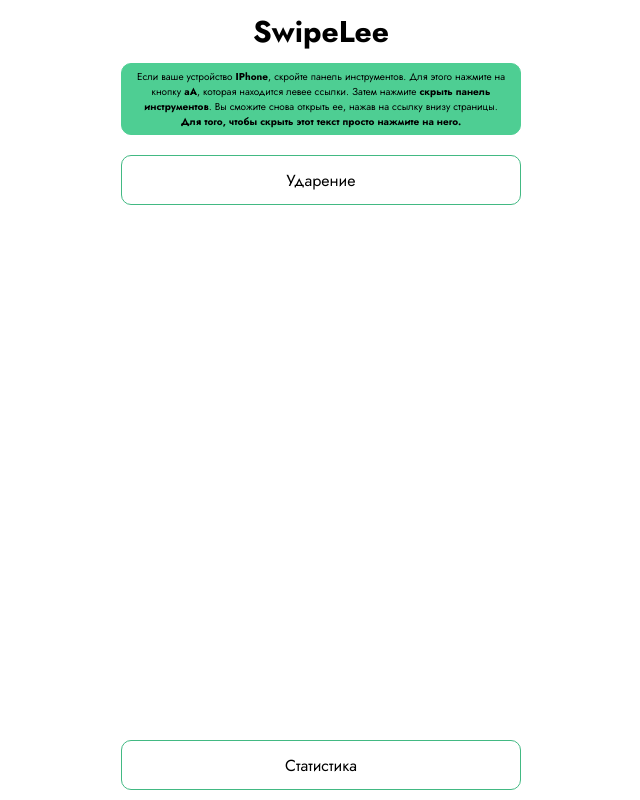
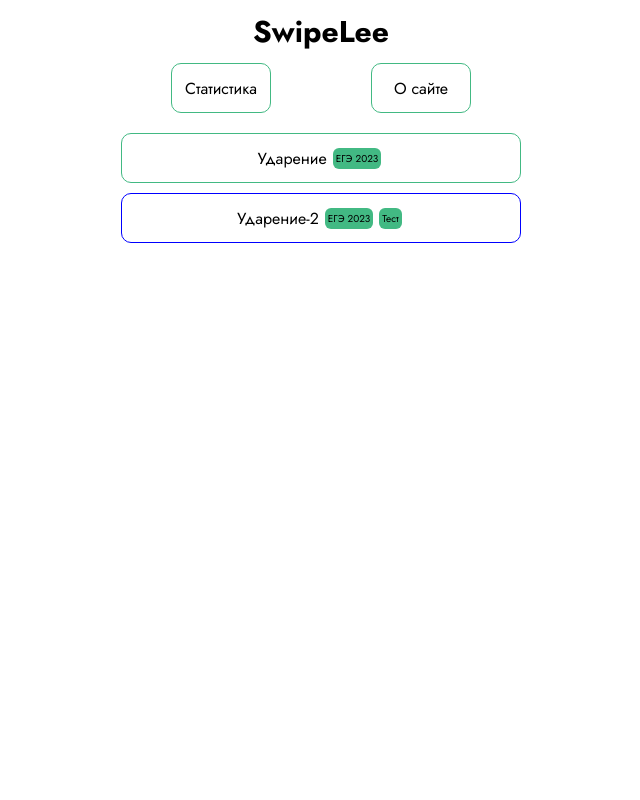
Before and after one commit to Can4k/SwipeLee, a Vue app in the folder frontend/: page / in a window 1280 px wide. Shown: the whole page, without its empty margins (319-959 px from the left). Built offline with nearby package versions, Linux system fonts and the light colour scheme.

Commit message:
added: Ударение-2 Кастомные стили на кнопки Страница about
changed:
MainView изменен дизайн

```diff
--- a/frontend/src/App.vue
+++ b/frontend/src/App.vue
@@ -31,4 +31,13 @@
 </script>
 
 <style>
+.v-enter-active,
+.v-leave-active {
+  transition: opacity 0.5s ease;
+}
+
+.v-enter-from,
+.v-leave-to {
+  opacity: 0;
+}
 </style>
--- a/frontend/src/UI/BackButton.vue
+++ b/frontend/src/UI/BackButton.vue
@@ -1,5 +1,5 @@
 <template>
-  <div class="BackButton">
+  <div @click="toMain()" class="BackButton">
     <div class="flexx">
       Назад
     </div>
@@ -8,7 +8,12 @@
 
 <script>
 export default {
-  name: "BackButton"
+  name: "BackButton",
+  methods: {
+    toMain() {
+      location.replace('/');
+    }
+  }
 }
 </script>
 
--- a/frontend/src/UI/WideButton.vue
+++ b/frontend/src/UI/WideButton.vue
@@ -1,14 +1,23 @@
 <template>
-  <div class="WideButton">
+  <div :style="style" class="WideButton">
     <div class="wrapper">
       <slot></slot>
+      <div v-if="tags && tags.length" class="tag-wrapper">
+        <div class="tag" v-for="tag in tags">
+          {{tag}}
+        </div>
+      </div>
     </div>
   </div>
 </template>
 
 <script>
 export default {
-  name: "WideButton"
+  name: "WideButton",
+  props: {
+    tags: Array,
+    style: Object
+  },
 }
 </script>
 
@@ -32,5 +41,20 @@
 }
 .wrapper {
   word-break: break-all;
+  width: 100%;
+  display: flex;
+  align-items: center;
+  justify-content: center;
+}
+.tag {
+  font-size: 10px;
+  background-color: #42b983;
+  border-radius: 6px;
+  padding: 3px;
+  margin: 3px;
+}
+.tag-wrapper {
+  display: flex;
+  margin-left: 3px;
 }
 </style>
--- a/frontend/src/router/index.js
+++ b/frontend/src/router/index.js
@@ -2,6 +2,7 @@
 import MainView from "@/views/MainView.vue";
 import StatView from "@/views/StatView.vue";
 import PlayView from "@/views/PlayView.vue";
+import aboutView from "@/views/AboutView.vue";
 
 const routes = [
   {
@@ -18,6 +19,11 @@
     path: '/play/:type',
     name: 'play',
     component: PlayView
+  },
+  {
+    path: '/about',
+    name: 'about',
+    component: aboutView
   }
 ]
 
--- a/frontend/src/store/index.js
+++ b/frontend/src/store/index.js
@@ -1,49 +1,73 @@
 import { createStore } from 'vuex'
 export default createStore({
   state: {
-    types: ["Ударение"], // , "Правописание", "Кек-Слова"], // должны получатся с сервера,
-    enTypes: ["accent"], //, "spelling", "kek-words"],
+    types: ["Ударение", "Ударение-2"], // , "Правописание", "Кек-Слова"], // должны получатся с сервера,
+    enTypes: ["accent", "accenttest"], //, "spelling", "kek-words"],
     vowels: 'аяуюоеёэиы',
-    stats: {
+    stat: {
       "accent": {
         amountAll: 0,
         amountOk: 0
       },
-      "spelling": {
+      "accenttest": {
         amountAll: 0,
         amountOk: 0,
       },
-      "kek-words": {
-        amountAll: 0,
-        amountOk: 0
-      }
     },
+    tags: {
+      "accent": ['ЕГЭ 2023'],
+      "accenttest": ['ЕГЭ 2023', 'Тест']
+    },
+    style: {
+      "accent": {},
+      "accenttest": {'border' : '1px solid blue'},
+    },
+    description: {
+      "accent": "",
+      "accenttest": "В этом режиме все слова идут в том порядке, в котором они даны в исходном файле.",
+    }
   },
   getters: {
     percent: (state) => (title) => {
-      if (state.stats[title].amountAll) {
-        return Math.round(state.stats[title].amountOk / state.stats[title].amountAll * 100) + '%';
+      if (state.stat[title].amountAll) {
+        return Math.round(state.stat[title].amountOk / state.stat[title].amountAll * 100) + '%';
       } else {
         return "Нет данных";
       }
+    },
+    translateType: (state) => (type) => {
+      let index1 = state.types.indexOf(type);
+      let index2 = state.enTypes.indexOf(type);
+      if (index1 !== -1) {
+        return state.enTypes[index1];
+      }
+      if (index2 !== -1) {
+        return state.types[index2];
+      }
+      throw new Error("Неверный тип");
     }
   },
   mutations: {
     updateStat(state, data) {
       let type = data[0], addAll = data[1], addOk = data[2];
-      state.stats[type].amountAll += addAll;
-      state.stats[type].amountOk += addOk;
-      localStorage['stat'] = JSON.stringify(state.stats);
+      state.stat[type].amountAll += addAll;
+      state.stat[type].amountOk += addOk;
+      localStorage['stat'] = JSON.stringify(state.stat);
     },
     clearStat(state) {
       for (let type of state.enTypes) {
-        for (let amount in state.stats[type]) {
-          state.stats[type][amount] = 0;
+        for (let amount in state.stat[type]) {
+          state.stat[type][amount] = 0;
         }
       }
     },
+    clearTypeStat(state, type) {
+      state.stat[type].amountAll = 0;
+      state.stat[type].amountOk = 0;
+    }
   },
   actions: {
+
   },
   modules: {
   }
--- /dev/null
+++ b/frontend/src/views/AboutView.vue
@@ -0,0 +1,53 @@
+<template>
+  <div class="wrapper">
+    <BackButton/>
+    <div class="description">
+      <h1>О сайте</h1>
+      SwipeLee - это простой тренажер для заучивания и запоминания. Пока в нем доступен лишь offline режим, т.е. все данные
+      будут сохраняться на вашем устройстве, точнее в браузере.
+      <h1>Цель</h1>
+      <div>Я хотел сделать сайт, на котором буду заучивать ударения в словах для ЕГЭ2023 по русскому.</div>
+      <div>Во время разработки стало очевидно, что технологию можно применить и для словарных слов, и для правил и т.д. </div>
+      <div>Со временем я буду добавлять новые тренажеры, однако если у вас есть желания поучавствовать в разработке, пишите. Telegram - @Can4k.</div>
+      <h1>Стек</h1>
+      <li>Vue.js 3</li>
+      <li>Vuex</li>
+      <li>Vue Router</li>
+      <li>mitt</li>
+      <li>Firebase</li>
+      <li>Express.js (в разработке)</li>
+      <li>MongoDB (в разработке)</li>
+      <h1>Мои другие проекты</h1>
+      <li>is57.ru - сайт для Межпредметной Олимпиады 57 школы</li>
+      <li>admin.is57.ru - сайт-админка для Межпредметной Олимпиады 57 школы (не работает, т.к. отключен сервер)</li>
+      <li>tictactocbase.web.app - крестики нолики для двоих</li>
+      <li>chatsprotor.web.app - мессенджер (не работает, т.к. отключен сервер)</li>
+      <li>csshelper.web.app - памятка по css (не работает, т.к. отключен сервер)</li>
+    </div>
+  </div>
+</template>
+
+<script>
+import BackButton from "@/UI/BackButton.vue";
+
+export default {
+  name: "AboutView",
+  components: {BackButton}
+}
+</script>
+
+<style scoped>
+.wrapper {
+  max-width: 400px;
+  position: relative;
+  left: 50%;
+  transform: translate(-50%);
+  height: calc(100vh - 20px);
+  display: flex;
+  flex-direction: column;
+  justify-content: flex-start;
+}
+.description {
+  padding: 10px;
+}
+</style>
--- a/frontend/src/views/MainView.vue
+++ b/frontend/src/views/MainView.vue
@@ -2,7 +2,15 @@
   <div class="wrapper">
     <header>
       <h2>SwipeLee</h2>
-        <div @click="closeBar" v-show="showBar" id="showed">
+      <div class="header-2">
+        <WideButton class="stat" @click="replace('stat')">
+          Статистика
+        </WideButton>
+        <WideButton class="stat" @click="replace('about')">
+          О сайте
+        </WideButton>
+      </div>
+      <div @click="closeBar" v-show="false" id="showed">
         Если ваше устройство <b>IPhone</b>, скройте панель инструментов.
         Для этого нажмите на кнопку <b>aA</b>, которая находится левее ссылки.
         Затем нажмите <b>скрыть панель инструментов</b>. Вы сможите снова открыть ее, нажав на ссылку внизу страницы.
@@ -12,15 +20,13 @@
         <WideButton
             @click="replace(type)"
             v-for="type in $store.state.types"
-              class="types">{{ type }}
+            class="types"
+            :tags="this.$store.state.tags[this.$store.getters.translateType(type)]"
+            :style="this.$store.state.style[this.$store.getters.translateType(type)]"
+        >{{ innerData(type) }}
         </WideButton>
       </section>
     </header>
-      <footer>
-        <WideButton @click="replace('stat')">
-          Статистика
-        </WideButton>
-      </footer>
   </div>
 </template>
 
@@ -41,12 +47,26 @@
         location.replace('/stat');
         return;
       }
+      if (type === 'about') {
+        location.replace('/about');
+        return;
+      }
       let path = this.$store.state.enTypes[this.$store.state.types.indexOf(type)];
       location.replace('/play/' + path);
     },
     closeBar() {
       localStorage.showBar = "false";
       this.showBar = false;
+    },
+    innerData(type) {
+      return type;
+      // пока обойдемся просто подписию
+      if (type === 'Ударение') {
+        return type;
+      }
+      if (type === 'Ударение (тест)') {
+        return type + ' ' + this.$store.state.stat[this.$store.getters.translateType(type)].amountOk + '/' + this.$store.state.stat[this.$store.getters.translateType(type)].amountAll;
+      }
     }
   },
   mounted() {
@@ -68,11 +88,13 @@
   flex-direction: column;
   justify-content: flex-start;
 }
+
 h2 {
   text-align: center;
   margin: 0 10px;
   font-size: 30px;
 }
+
 section {
   display: flex;
   align-items: center;
@@ -81,16 +103,11 @@
   margin-top: 20px;
 }
 
-footer {
-  position: absolute;
-  width: 100%;
-  bottom: 0;
-}
-
 .types {
   margin-bottom: 10px;
   width: 100%;
 }
+
 #showed {
   font-size: 10px;
   margin-top: 10px;
@@ -101,4 +118,24 @@
   background-color: #4ece93;
   text-align: center;
 }
+
+.stat {
+  margin-top: 10px;
+  width: 20px;
+}
+
+.header-2 {
+  display: flex;
+  align-items: center;
+  justify-content: space-around;
+}
+
+h3 {
+  width: 100%;
+  text-align: center;
+  font-size: 25px;
+  font-weight: 500;
+  color: #4ece93;
+}
+
 </style>
--- a/frontend/src/views/PlayView.vue
+++ b/frontend/src/views/PlayView.vue
@@ -1,6 +1,11 @@
 <template>
   <div class="wrapper">
-    <BackButton @click="replace('/')"/>
+    <BackButton/>
+    <transition>
+      <div v-show="this.description && this.showDescription" class="description">
+        {{description}}
+      </div>
+    </transition>
     <div class="playground">
       <h3>
         {{ word }}
@@ -20,12 +25,13 @@
   name: "PlayView",
   components: {BackButton},
   methods: {
-    replace(text) {
-      location.replace(text);
-    },
-    next() {
+    next(type) {
       this.stat = this.$store.getters.percent(this.type);
-      this.index = Math.floor(Math.random() * this.heap.length);
+      if (type === 'accent') {
+        this.index = Math.floor(Math.random() * this.heap.length);
+      } else if (type === 'accenttest'){
+        this.index = this.$store.state.stat[type].amountAll;
+      }
       this.parse(this.type);
     },
     parse() {
@@ -33,7 +39,19 @@
       if (this.type === 'accent') {
         this.word = this.heap[this.index].toLowerCase();
         let justWord = this.word.split(' ')[0];
+        for (let i in justWord) {
+          if (this.$store.state.vowels.indexOf(this.word[+i]) !== -1) {
+            let pref = this.word.slice(0, +i);
+            let letter = this.word[i].toUpperCase();
+            let suf = this.word.slice(+i + 1, justWord.length);
+            this.options.push(pref + letter + suf);
+          }
+        }
+      }
 
+      if (this.type === 'accenttest') {
+        this.word = this.heap[this.index].toLowerCase();
+        let justWord = this.word.split(' ')[0];
         for (let i in justWord) {
           if (this.$store.state.vowels.indexOf(this.word[+i]) !== -1) {
             let pref = this.word.slice(0, +i);
@@ -49,6 +67,7 @@
         return;
       }
       this.clicked = true;
+
       document.getElementById(this.heap[this.index].split(' ')[0]).style.backgroundColor = '#42b983';
       if (option === this.heap[this.index].split(' ')[0]) {
         this.$store.commit('updateStat', [this.type, 1, 1]);
@@ -62,7 +81,7 @@
       setTimeout(() => {
         document.getElementById(option).style.backgroundColor = '';
         document.getElementById(this.heap[this.index].split(' ')[0]).style.backgroundColor = '';
-        this.next();
+        this.next(this.type);
         this.clicked = false;
       }, 1000);
     }
@@ -76,13 +95,20 @@
       options: [],
       stat: "Нет данных",
       clicked: false,
+      openTheory: false,
+      description: "",
+      showDescription: true,
     }
   },
   mounted() {
     this.type = location.pathname.split('/').slice(-1)[0];
     try {
-      this.heap = require(`@/assets/${this.type}.json`);
+      if (this.type === "accenttest" || this.type === "accent") {
+        this.heap = require(`@/assets/accent.json`);
+      }
+      this.description = this.$store.state.description[this.type];
       this.next(this.type);
+      setTimeout(() => this.showDescription = false, 5000);
     } catch (e) {
       console.log(`Отсутствуют данные по режиму ${this.type}`);
     }
@@ -101,6 +127,9 @@
   left: 50%;
   transform: translate(-50%);
   max-width: 400px;
+  display: flex;
+  flex-direction: column;
+  height: calc(100vh - 20px);
 }
 
 button {
@@ -126,10 +155,11 @@
 }
 
 .playground {
+  margin-top: 70px;
   position: relative;
-  top: 70px;
   display: flex;
   flex-direction: column;
+  height: calc(100%);
 }
 
 .stat {
@@ -138,4 +168,15 @@
   font-size: 12px;
   color: black;
 }
+.description {
+  font-size: 12px;
+  margin-top: 10px;
+  margin-bottom: 20px;
+  border: 1px solid #4ece93;
+  padding: 5px;
+  border-radius: 10px;
+  background-color: #4ece93;
+  text-align: center;
+  transition-duration: 1s !important;
+}
 </style>
--- a/frontend/src/views/StatView.vue
+++ b/frontend/src/views/StatView.vue
@@ -1,13 +1,16 @@
 <template>
   <div class="wrapper">
-    <BackButton @click="replace('/')"/>
+    <BackButton/>
     <h1>Статистика
-      <button @click="clearStat">Отчистить статистику</button>
+      <button @click="clearStat()">Отчистить статистику</button>
     </h1>
     <div v-for="type in this.$store.state.enTypes" class="stat-block">
       <h2>{{ title(type) }}</h2>
       {{ fraction(type) }} =
       <b>{{ percent(type) }}</b>
+      <div>
+        <button class="tag" @click="clearStat(type)">Отчистить статистику</button>
+      </div>
     </div>
     <h1>Проблемные слова</h1>
     <div class="problems-container">
@@ -37,19 +40,21 @@
     }
   },
   methods: {
-    replace(text) {
-      location.replace(text);
-    },
-    clearStat() {
-      this.$store.commit('clearStat');
-      localStorage.clear();
-      this.hardWords = [];
+    clearStat(type = null) {
+      if (!type) {
+        this.$store.commit('clearStat');
+        localStorage.clear();
+        this.hardWords = [];
+      } else {
+        this.$store.commit('clearTypeStat', type);
+        localStorage.stat = JSON.stringify(this.$store.state.stat);
+      }
     },
     percent(type) {
       return this.$store.getters.percent(type);
     },
     fraction(type) {
-      return this.$store.state.stats[type].amountOk + '/' + this.$store.state.stats[type].amountAll;
+      return this.$store.state.stat[type].amountOk + '/' + this.$store.state.stat[type].amountAll;
     },
     title(type) {
       return this.$store.state.types[this.$store.state.enTypes.indexOf(type)];
@@ -114,10 +119,17 @@
   padding: 5px;
   margin: 10px;
   border-radius: 10px;
+  display: flex;
+  flex-direction: column;
 }
 
 .problems-container::-webkit-scrollbar {
   width: 0
 }
 
+.tag {
+  margin-top: 5px;
+  font-size: 10px;
+}
+
 </style>
```
Lines whose indentation alone changed are shown as unchanged.
